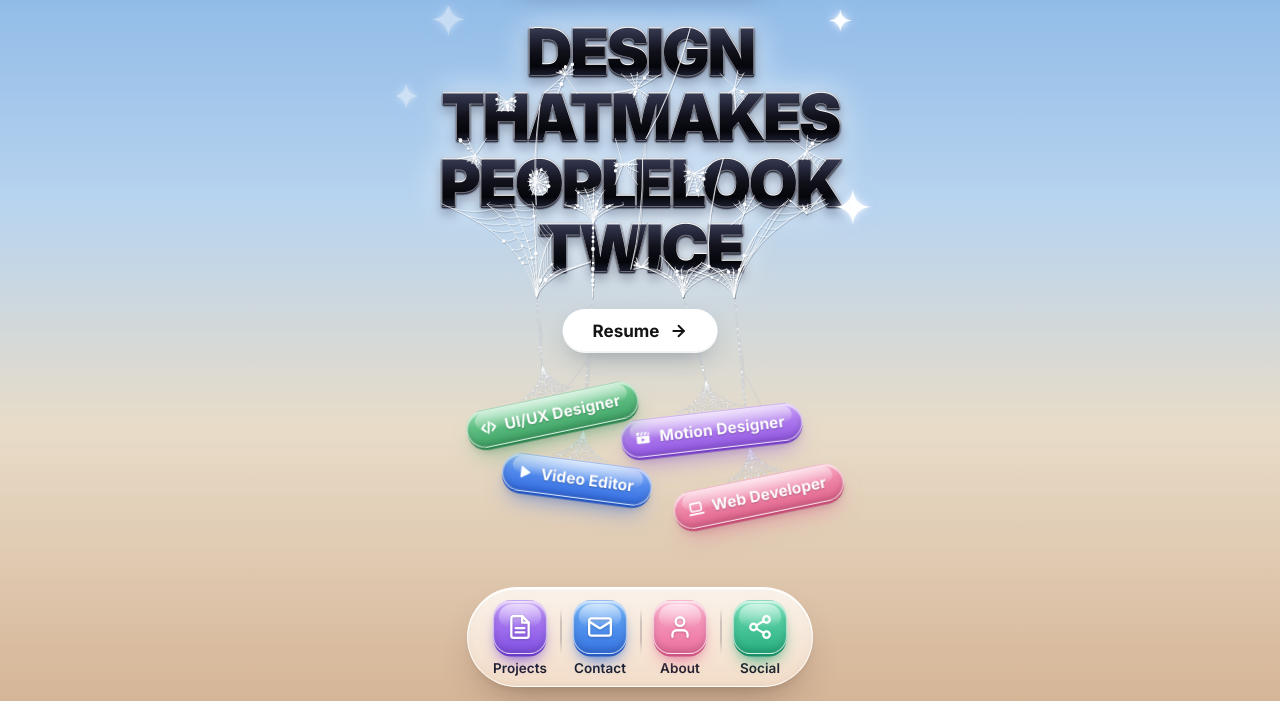
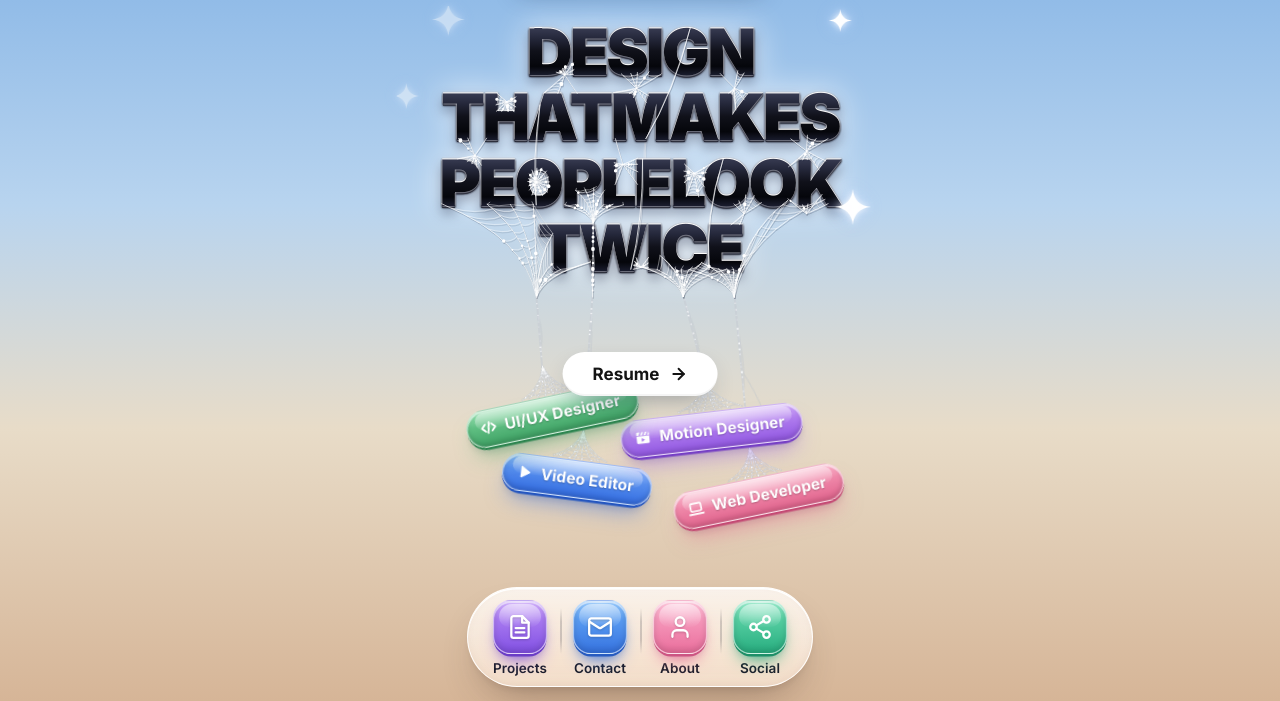
Before and after one commit to alaminhossen280230-art/Portfolio, a plain HTML site: page index.html in a window 1280 px wide. Shown: the part 99-800 px from the top of the page. Drawn offline with Linux system fonts and the light colour scheme.

Commit message:
Adjust resume button position in style.css

```diff
--- a/style.css
+++ b/style.css
@@ -223,7 +223,7 @@ body {
 .resume-btn {
   position: absolute;
   z-index: 10;
-  top: 32px;
+  top: 75px;
   left: 50%;
   translate: -50% 0;
   display: inline-flex;
```
